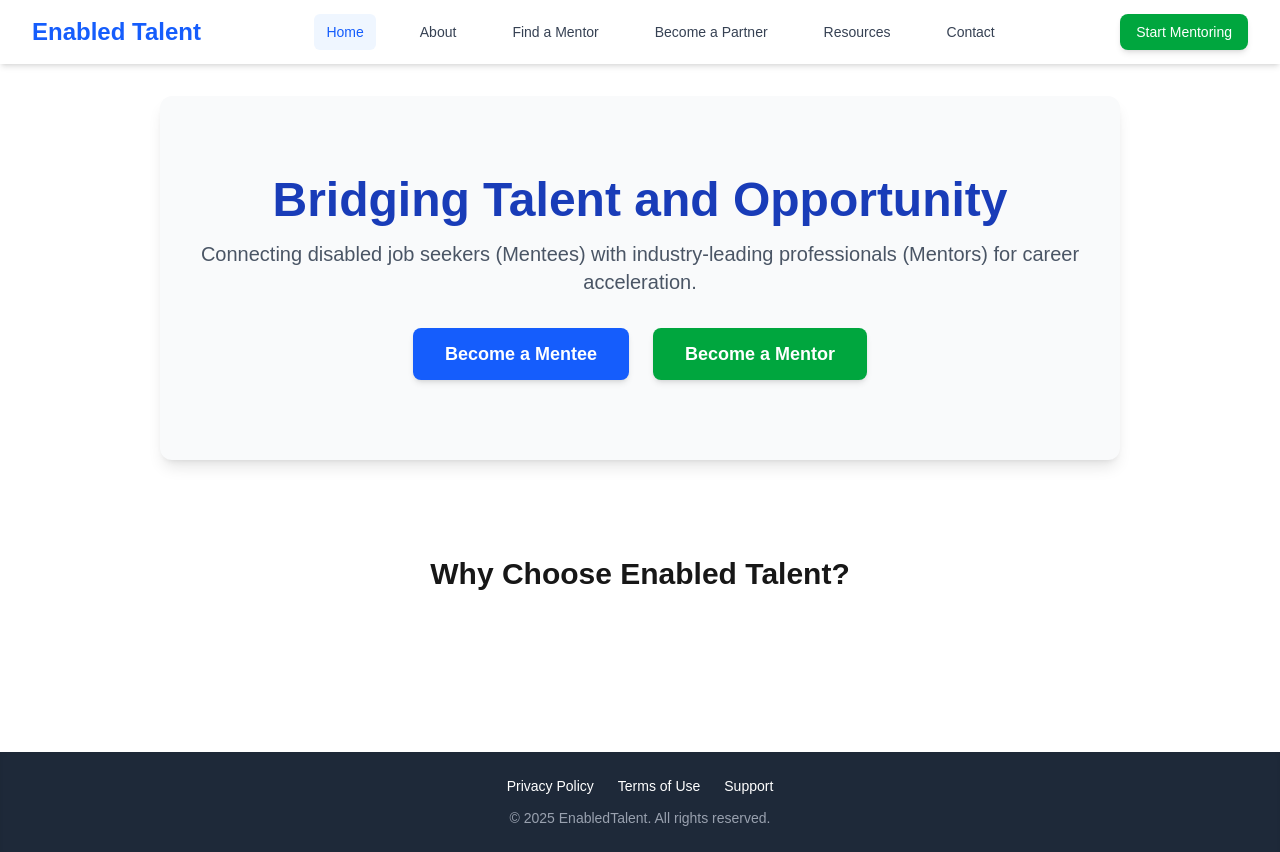
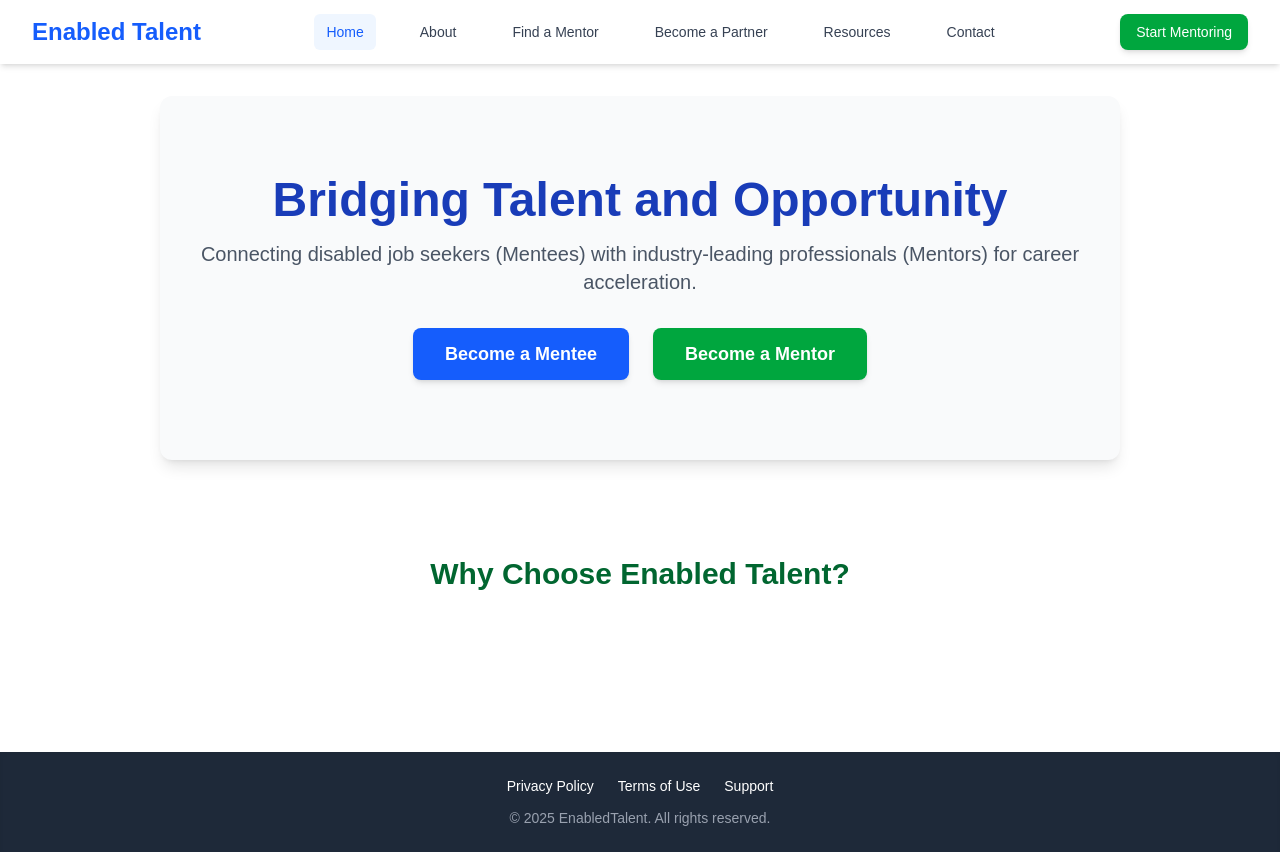
Before and after one commit to tjameel/EnabledTalent, a Next.js app: page / in a window 1280 px wide. Built offline with nearby package versions, Linux system fonts and the light colour scheme.

Commit message:
Update page.tsx

```diff
--- a/app/page.tsx
+++ b/app/page.tsx
@@ -41,7 +41,7 @@ export default function Home() {
 
         {/* Features Section */}
         <section className="py-12" aria-labelledby="features-heading">
-          <h2 id="features-heading" className="text-3xl font-bold text-center text-white-800 mb-10">
+          <h2 id="features-heading" className="text-3xl font-bold text-center text-green-800 mb-10">
             Why Choose Enabled Talent?
           </h2>
           {/* ... rest of the section ... */}
```
